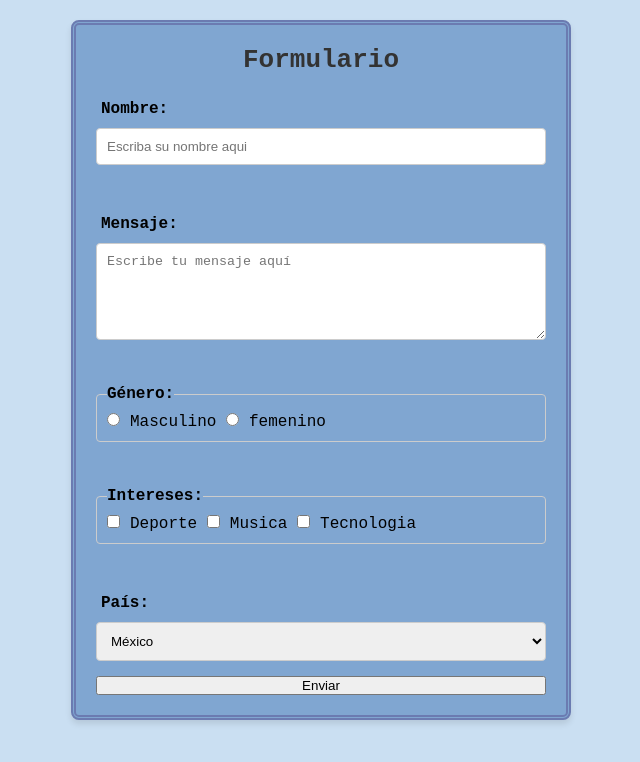
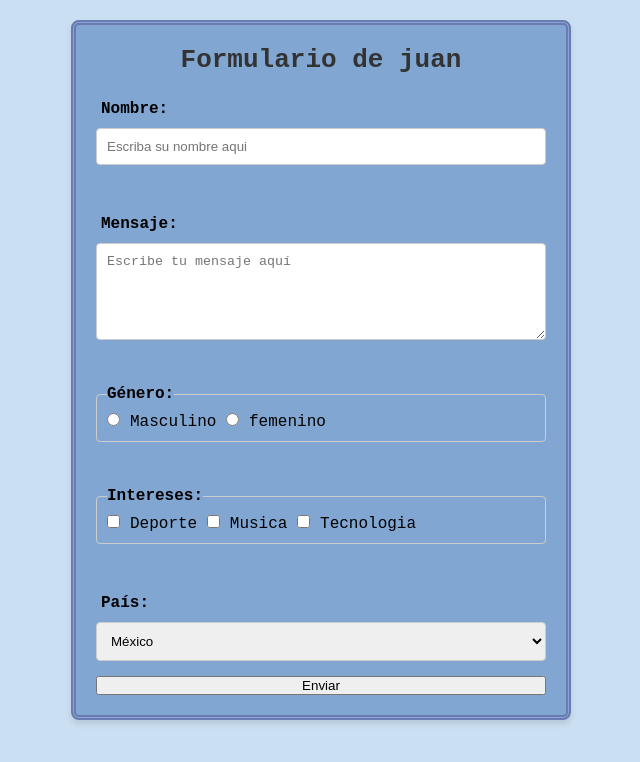
Before and after one commit to Diego-0-9/project-X, a plain HTML site: page index.html in a window 1280 px wide. Shown: the whole page, without its empty margins (319-959 px from the left). Drawn offline with Linux system fonts and the light colour scheme.

Commit message:
cambie nombre de formulario a formulario de juan en index

```diff
--- a/index.html
+++ b/index.html
@@ -7,7 +7,7 @@
     <link rel="stylesheet" href="styles.css">
 </head>
 <body><div class="container">
-    <h1>Formulario</h1>
+    <h1>Formulario de juan</h1>
     <form action="/submit" method="POST">
 
         <label  style="color: black;" for="name=">Nombre:</label>
```
